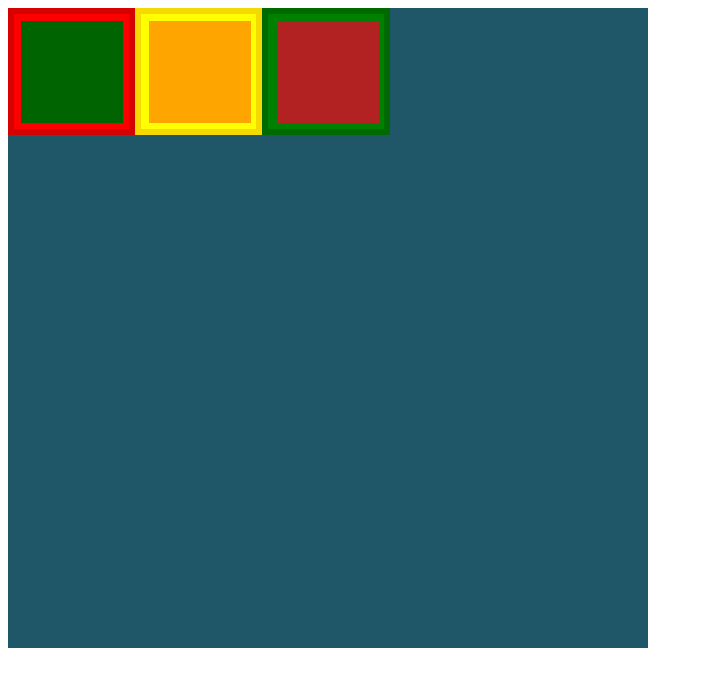
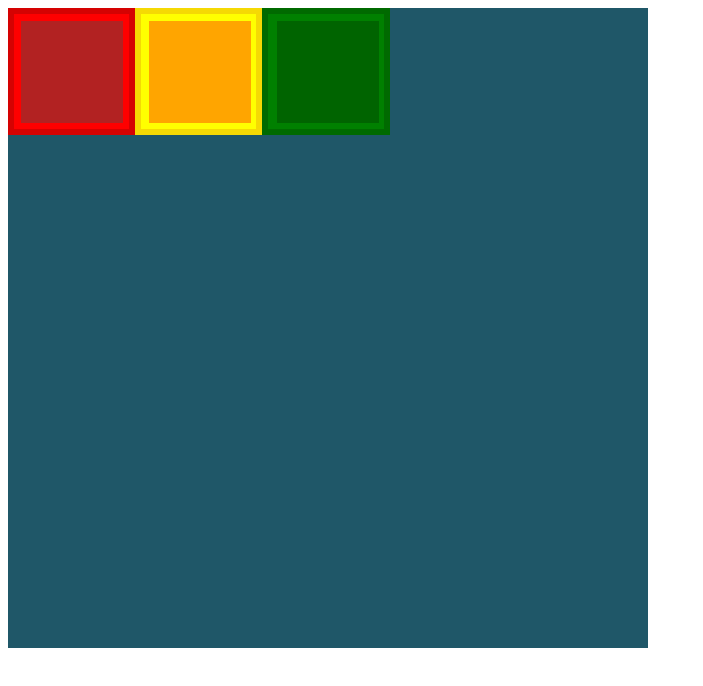
Before and after one commit to NovoselovAnton/flexgarbagefrogs, a plain HTML site: page index.html in a window 1280 px wide. Shown: the whole page, without its empty margins (0-703 px from the left). Drawn offline with Linux system fonts and the light colour scheme.

Commit message:
10 lesson done

```diff
--- a/css/styles.css
+++ b/css/styles.css
@@ -4,7 +4,8 @@
 			height: 640px;
 			display: flex;
 			position: absolute;
-
+			flex-direction: row-reverse;
+justify-content: flex-end;
  			}
 .backgrounds {
 			background-color: #1F5768;
```
